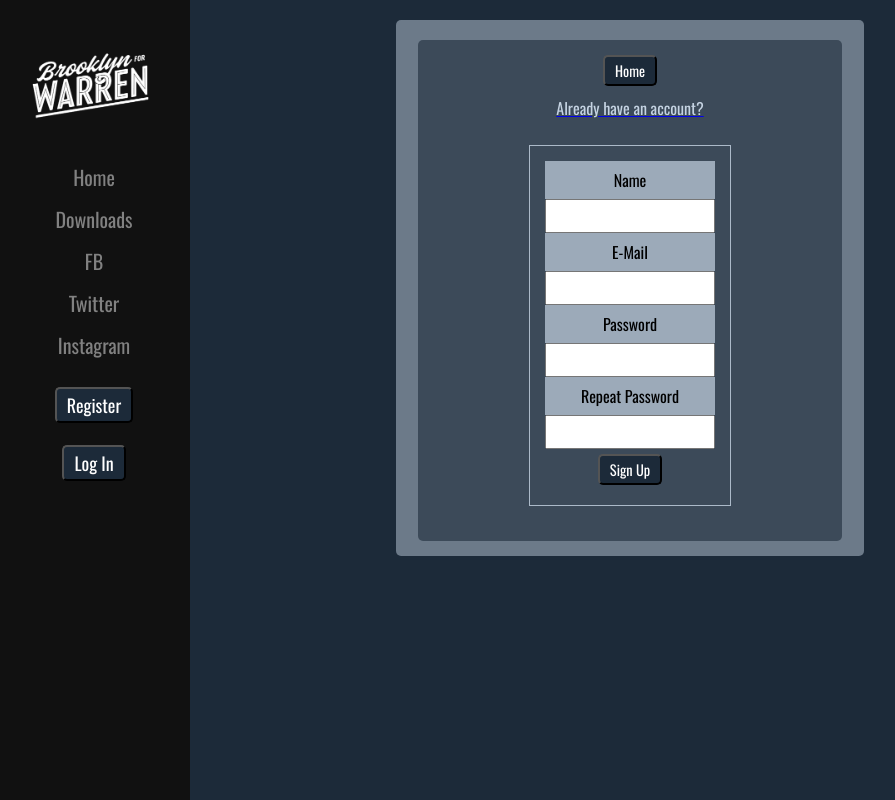
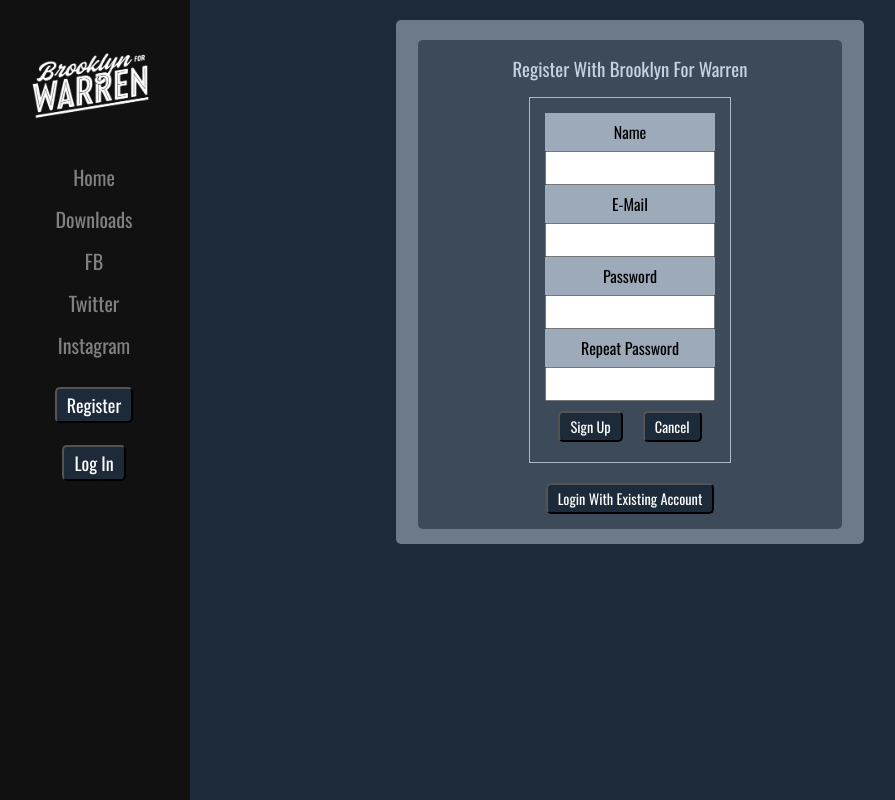
Before and after one commit to giacomo9999/BK-For-Warren, a React (Create React App) app in the folder client/: page /register in a window 1280 px wide. Shown: the whole page, without its empty margins (10-905 px from the left). Built offline with nearby package versions, Linux system fonts and the light colour scheme.

Commit message:
All routing working peachily.

```diff
--- a/client/src/App.css
+++ b/client/src/App.css
@@ -309,7 +309,7 @@ button:hover {
 
 .h-form {
   width: 50%;
-  margin: 25px auto;
+  margin: 15px auto;
   /* border color 9 */
   border: 1px solid #acbac9;
   padding: 15px;
--- a/client/src/components/auth/Login.js
+++ b/client/src/components/auth/Login.js
@@ -22,12 +22,8 @@ class Login extends Component {
 
     return (
       <div className="container-inner">
-        <Link to="/">
-          <button>Home</button>
-        </Link>
-        <Link to="/register">
-          <h4>Don't have an account?</h4>
-        </Link>
+        <h3>Log In to Brooklyn For Warren</h3>
+
         <form className="h-form" noValidate onSubmit={this.onSubmit}>
           <label className="h-label">E-Mail</label>
           <input
@@ -47,9 +43,15 @@ class Login extends Component {
             id="password"
             type="text"
           />
-
+          <div className="spacer5" />
           <button type="submit">Sign Up</button>
+          <Link to="/">
+            <button>Cancel</button>
+          </Link>
         </form>
+        <Link to="/register">
+          <button>Don't Have An Account?</button>
+        </Link>
       </div>
     );
   }
--- a/client/src/components/auth/Register.js
+++ b/client/src/components/auth/Register.js
@@ -32,12 +32,7 @@ class Register extends Component {
     const { errors } = this.state;
     return (
       <div className="container-inner">
-        <Link to="/">
-          <button>Home</button>
-        </Link>
-        <Link to="/login">
-          <h4>Already have an account?</h4>
-        </Link>
+          <h3>Register With Brooklyn For Warren</h3>
         <form className="h-form" noValidate onSubmit={this.onSubmit}>
           <label className="h-label">Name</label>
           <input
@@ -75,8 +70,15 @@ class Register extends Component {
             id="password2"
             type="text"
           />
+          <div className="spacer5" />
           <button type="submit">Sign Up</button>
+          <Link to="/">
+            <button>Cancel</button>
+          </Link>
         </form>
+        <Link to="/login">
+          <button>Login With Existing Account</button>
+        </Link>
       </div>
     );
   }
```
